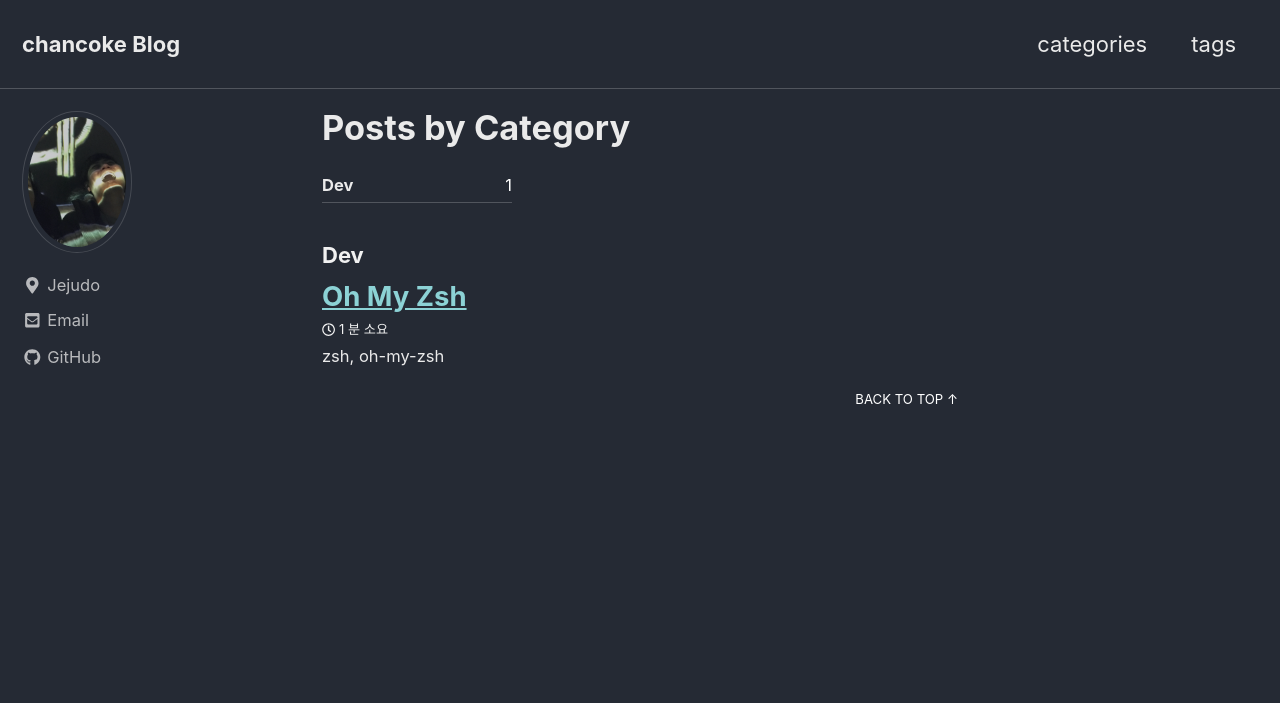
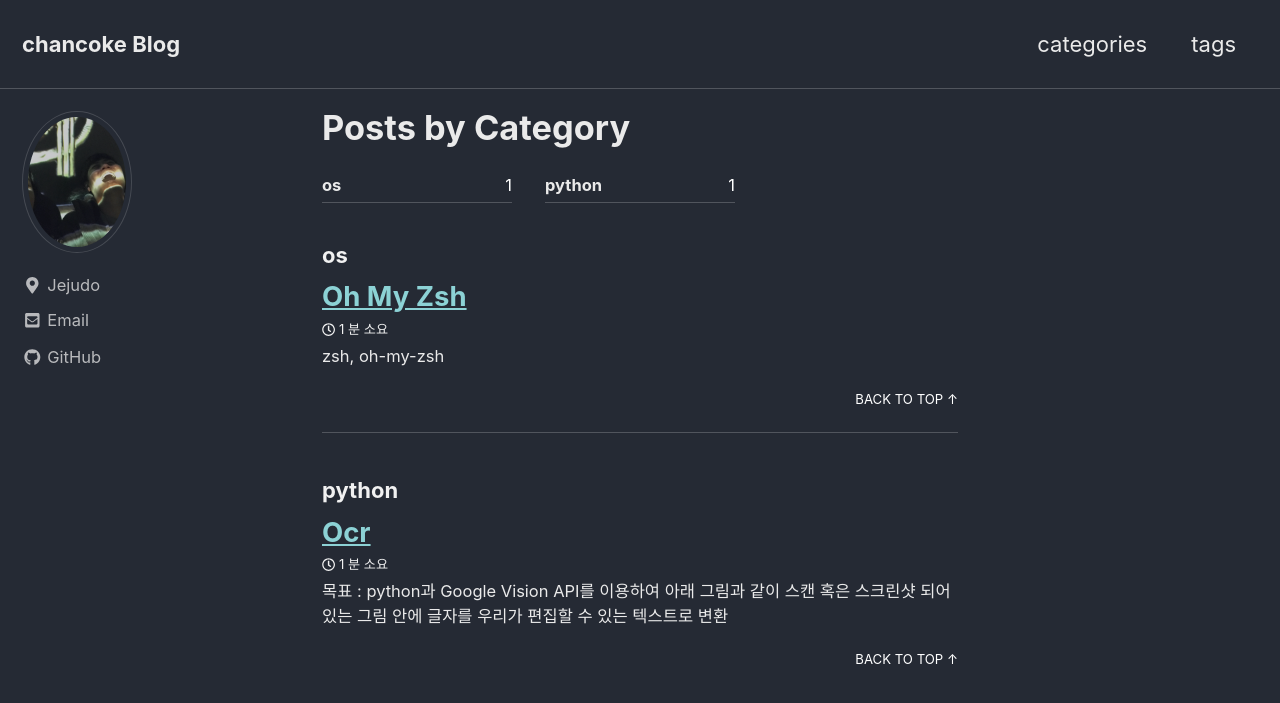
Before and after one commit to naramp4/naramp4.github.io, a Jekyll site: the page built from _pages/category-archive.md, in a window 1280 px wide and 900 px high. Shown: the top 703 px of the window. Built offline with Jekyll 4.4.1, drawn with Linux system fonts in a browser that asks for light colours; cached includes are drawn as plain includes; nearby versions of some CDN libraries; some of the changed lines change nothing that is shown.

Commit message:
20190121 ocr 포스팅 작성 완료

```diff
--- a/_posts/2019-01-14-oh-my-zsh.md
+++ b/_posts/2019-01-14-oh-my-zsh.md
@@ -1,6 +1,6 @@
 ---
 category:
-    - Dev
+    - os
 tags:
     - oh my zsh
 
--- /dev/null
+++ b/_posts/2019-01-21-ocr.md
@@ -0,0 +1,156 @@
+---
+category:
+    - python
+tags:
+    - OCR
+    - python
+    - google vision api
+---
+
+목표 : python과 Google Vision API를 이용하여 아래 그림과 같이
+스캔 혹은 스크린샷 되어 있는 그림 안에 글자를 우리가 편집할 수 있는 텍스트로 변환
+
+<figure class = "half">
+  <img src="/assets/img/20190121/hello-486a0821-d0fa-4f57-8a14-f0d8e9bed0e7.png" alt="스캔 이미지">
+  <img src="/assets/img/20190121/2019-01-172-47369ec2-cb34-43d6-ab80-16aa779479d5.35.25.png" alt="OCR이 후 이미지">
+  <figcaption>스크린샷 이미지와 OCR이후 텍스트</figcaption>
+</figure>
+
+## 준비물
+
+python3, 구글 계정, 해외 결제가 되는 카드(신용카드 또는 체크카드), 스캔할 대상 파일
+
+## 1. Google Cloud Platform 가입
+
+- [Google Vision API](https://cloud.google.com/vision/?hl=ko) 접속 후 무료로 사용해보기 버튼 클릭
+
+![](/assets/img/20190121/2-2d707945-fc84-465e-89ab-35b9d44d80b8.png)
+
+***
+
+- 서비스 약관 및 이메일로 정보 수신 여부 선택 후 AGREE AND CONTINUE 버튼 클릭
+
+![](/assets/img/20190121/3-ca90889f-21ac-4543-b863-86757b18bfbb.png)
+
+***
+
+- 고객 정보에 빨간 줄을 필수 값으로 입력 후 가입
+- 결제 수단인 카드 정보도 입력해야 함
+
+![](/assets/img/20190121/4-e7158275-fc16-4a8a-b499-d7c6f840aead.png)
+
+***
+
+- 가입이 완료 되었으면 Google Cloude Platform의 왼쪽메뉴에서 인공지능 > Vision 클릭
+
+![](/assets/img/20190121/5-07da49e6-8ef6-4e54-8bd8-32af96c10716.png)
+
+***
+
+- Use the pre-trained model의 Learn about the Vision API 클릭
+
+![](/assets/img/20190121/6-1ad44c7b-bc27-47d8-87b0-48c02e2c4377.png)
+
+***
+
+- 사용설정 버튼 클릭
+
+![](/assets/img/20190121/7-d7774bf0-2675-41e8-ba9a-f38e0b47ef3d.png)
+
+***
+
+- 사용자 인증 정보 만들기 클릭
+
+![](/assets/img/20190121/8-bf4640a1-4487-4526-b7b5-9133fa242dca.png)
+
+***
+
+- Cloud Vision API, 아니요 선택 후 '어떤 사용자 인증 정보가 필요한가요?' 버튼 클릭
+
+![](/assets/img/20190121/9-2f157cba-8176-45b5-9f9b-a0ce2cf6ba97.png)
+
+***
+
+- 서비스 계정 이름 및 ID 입력, JSON 선택 후 계속 클릭
+
+![](/assets/img/20190121/10-e9cccec9-6341-4f91-b816-bcfee5bf45d3.png)
+
+***
+
+JSON 파일 다운 완료가 되면 준비물 완성 !!!!
+
+## 폴더 구조
+
+- 파이썬 루트 폴더 아래에 아래 그림과 같이 book_img, book_txt 폴더와 인증정보가 담겨있는 JSON 파일을 같이 넣는다.
+
+![](/assets/img/20190121/2019-01-2111-e381a92f-7fae-4cfb-9168-0a5405c8c9be.31.00.png)
+
+
+## Google Vision API 사용자 인증
+
+위 폴더 위치에서 Terminal 실행 후
+~~~bash
+export GOOGLE_APPLICATION_CREDENTIALS="인증파일 JSON 위치"
+예)
+export GOOGLE_APPLICATION_CREDENTIALS="./My First Project-c13a79533674.json"
+~~~
+이후 jupyter notebook 실행
+
+## 파이썬 코드
+
+- 필요한 모듈 불러오기
+
+~~~python
+import io # 파일을 읽고 쓰기위한 모듈
+import os # os의 기능을 사용하기 위한 모듈
+
+# Imports the Google Cloud client library
+from google.cloud import vision
+from google.cloud.vision import types
+~~~
+
+- 필요 변수 설정
+
+~~~python
+client = vision.ImageAnnotatorClient()
+filenames = os.listdir('./book_img') # book_img 아래에 있는 이미지 파일 이름을 불러오기
+~~~
+
+- book_img 아래의 파일을 읽은 후 같은 이름의 txt 포맷으로 book_txt에 저장
+
+~~~python
+for filename in filenames:
+    path = os.path.join('./book_img', filename)
+
+    # Loads the image into memory
+    with io.open(path, 'rb') as image_file:
+        content = image_file.read()
+
+    image = vision.types.Image(content=content)
+    response = client.text_detection(image=image)
+    texts = response.text_annotations
+
+    with open('./book_txt/'+filename[0:-4]+'.txt', "w") as f:
+        f.write(texts[0].description)
+~~~
+
+## 결과 화면
+
+<figure class = "half">
+  <img src="/assets/img/20190121/hello-486a0821-d0fa-4f57-8a14-f0d8e9bed0e7.png" alt="스캔 이미지">
+  <img src="/assets/img/20190121/2019-01-172-47369ec2-cb34-43d6-ab80-16aa779479d5.35.25.png" alt="OCR이 후 이미지">
+  <figcaption>스크린샷 이미지와 OCR이후 텍스트</figcaption>
+</figure>
+
+***
+
+위와 같은 방법으로 스캔 되어 있는 600page를 한번에 OCR를 해보았는데 생각보다 인식률이 좋게 나와 공유하는 차원에 포스팅을 해보았다.
+
+이를 이용하면 학생인 경우 참고서를 OCR하여 자신만의 요약집을 만들때 유용할거 같고, 아니면 집 한켠에 쌓아두고 있는 책들을 이북으로 만들때 유용하게 이용이 될수 있을 거 같다.
+
+하지만 이 Google Vision API에도 문제점이 몇가지가 있는데,
+
+1. 사용자가 쓴 손글씨의 인식률이 너무 낮다.
+2. '책이'라는 단어를 OCR를 하면 '이'가 숫자 0, 1로 인식되는 경우가 있다.
+
+위와 같은 문제점으로 OCR를 한후에 후처리 과정이 필수로 보이는데 그래도 전부 타이핑하는 시간을 획기적으로 줄일수 있는 방법으로 보인다.
```
Also changed, not shown: assets/img/20190121/10-e9cccec9-6341-4f91-b816-bcfee5bf45d3.png (added), assets/img/20190121/2-2d707945-fc84-465e-89ab-35b9d44d80b8.png (added), assets/img/20190121/2019-01-172-47369ec2-cb34-43d6-ab80-16aa779479d5.35.25.png (added), assets/img/20190121/2019-01-2111-e381a92f-7fae-4cfb-9168-0a5405c8c9be.31.00.png (added), assets/img/20190121/3-ca90889f-21ac-4543-b863-86757b18bfbb.png (added), assets/img/20190121/4-e7158275-fc16-4a8a-b499-d7c6f840aead.png (added), assets/img/20190121/5-07da49e6-8ef6-4e54-8bd8-32af96c10716.png (added), assets/img/20190121/6-1ad44c7b-bc27-47d8-87b0-48c02e2c4377.png (added), assets/img/20190121/7-d7774bf0-2675-41e8-ba9a-f38e0b47ef3d.png (added), assets/img/20190121/8-bf4640a1-4487-4526-b7b5-9133fa242dca.png (added), assets/img/20190121/9-2f157cba-8176-45b5-9f9b-a0ce2cf6ba97.png (added), assets/img/20190121/hello-486a0821-d0fa-4f57-8a14-f0d8e9bed0e7.png (added).
